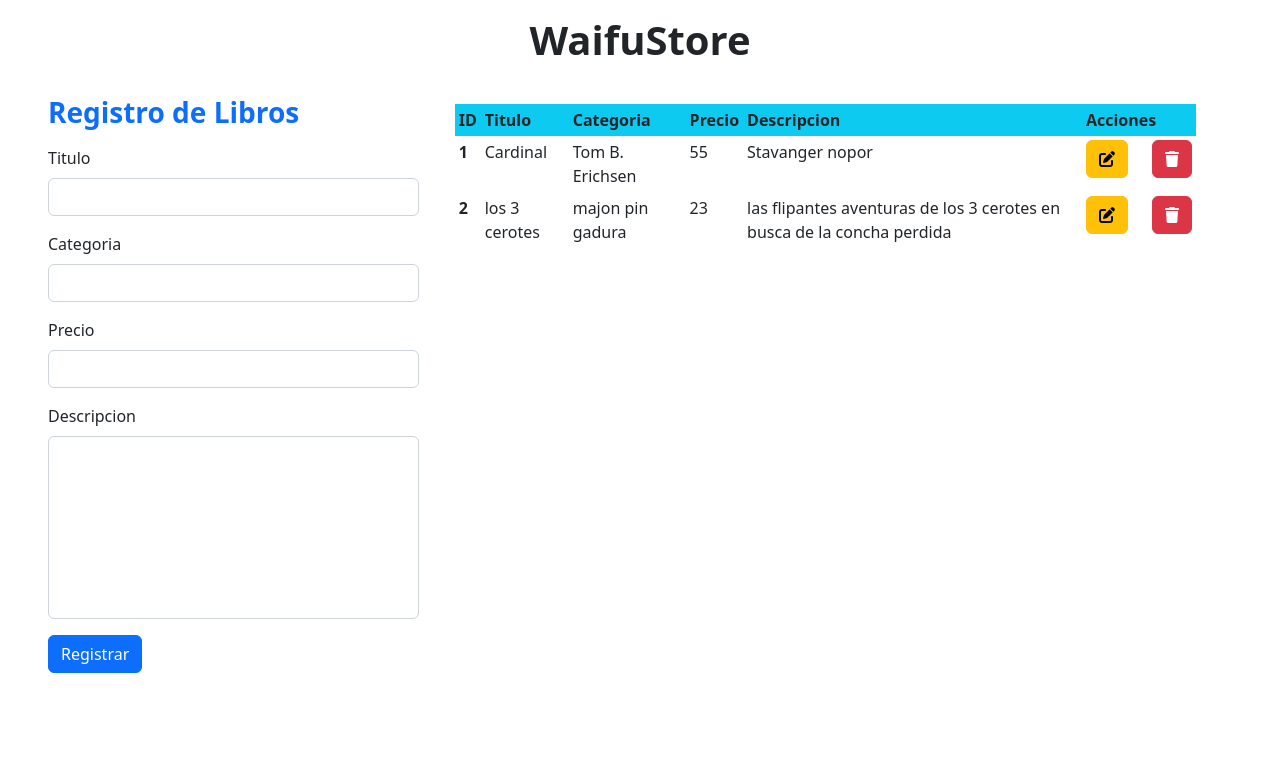
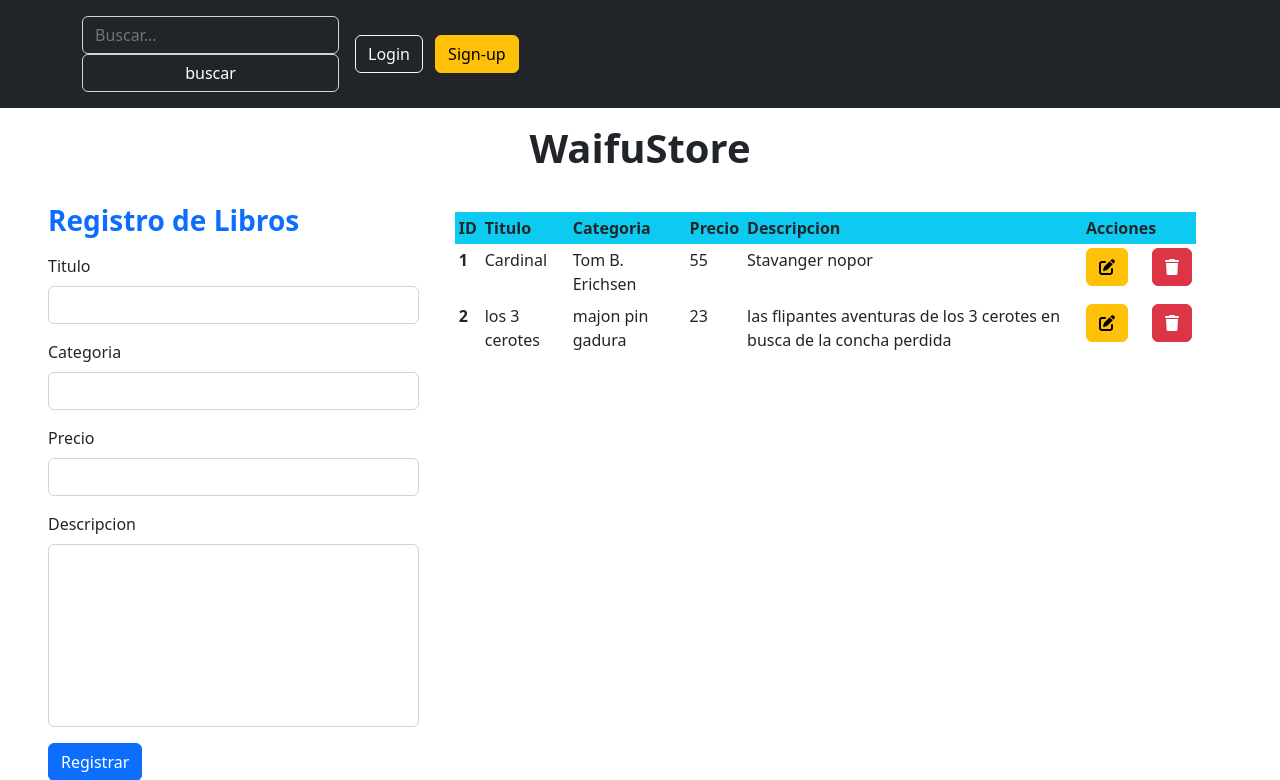
Before and after one commit to sleepyzzack/WaifuStore, a PHP site: page / in a window 1280 px wide. Shown: the top 780 px of the page. Run offline with PHP 8.4, Linux system fonts and the light colour scheme; data comes from the database, SQL or seed files in the repository; some libraries are stand-ins or nearby versions.

Commit message:
XD 2
fak

```diff
--- a/index.php
+++ b/index.php
@@ -14,10 +14,32 @@
 </head>
 
 <body>
+    <header class="p-3 text-bg-dark">
+        <div class="container">
+        <div class="d-flex flex-wrap align-items-center justify-content-center justify-content-lg-start">
+
+            <form class="col-12 col-lg-auto mb-3 mb-lg-0 me-lg-3" role="search">
+            <input type="search" class="form-control form-control-dark text-bg-dark" placeholder="Buscar..." aria-label="Buscar">
+            <button type="submit" name="buscar" class="form-control form-control-dark text-bg-dark">buscar</button>
+            </form>
+
+            <div class="text-end">
+            <button type="button" class="btn btn-outline-light me-2">Login</button>
+            <button type="button" class="btn btn-warning">Sign-up</button>
+            </div>
+        </div>
+        </div>
+    </header>
+
     <h1 class="text-center p-3 m-0 fw-bold">WaifuStore</h1>
     <div class="container-fluid px-5 row mb-2">
-        <form class="col-4">
+        <form class="col-4" method="POST">
+
             <h3 class="text-left py-3 text-primary fw-bold m-0">Registro de Libros</h3>
+            <?php
+            include("modelos/conexion.php");
+            include("controladores/registros.php");
+            ?>
             <div class="mb-3">
                 <label for="titulo" class="form-label">Titulo</label>
                 <input type="text" class="form-control" name="titulo" id="titulo">
```
